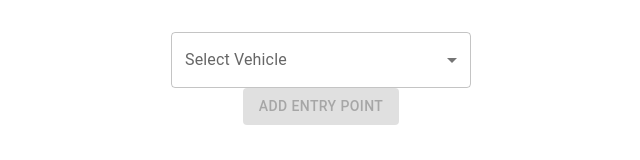
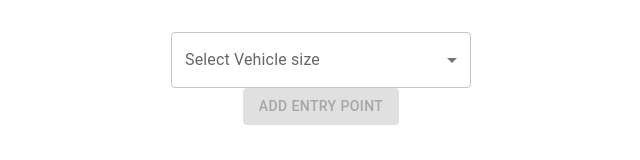
Before and after one commit to ReyesBryanAngel/Parking-Lot-System, a React (Vite) app: page / in a window 1280 px wide. Shown: the top 160 px of the page, without its empty margins (319-959 px from the left). Built offline with nearby package versions, Linux system fonts and the light colour scheme.

Commit message:
change: label and alert message

```diff
--- a/src/components/VehicleSelection.jsx
+++ b/src/components/VehicleSelection.jsx
@@ -5,7 +5,7 @@ const VehicleSelection = ({vehicleSize, handleVehicleSizeChange }) => {
     return (
         <div>
             <FormControl sx={{ width:"300px" }}>
-                <InputLabel id="demo-simple-select-label">Select Vehicle</InputLabel>
+                <InputLabel id="demo-simple-select-label">Select Vehicle size</InputLabel>
                 <Select
                     labelId="demo-simple-select-label"
                     id="demo-simple-select"
--- a/src/routes/ParkingSystem.jsx
+++ b/src/routes/ParkingSystem.jsx
@@ -58,7 +58,7 @@ const ParkingSystem = () => {
                     alert('Medium Vehicles cannot park to small parking slot.');
                     break;
                 case vehicleSize === 2 && (parkingSize === 0 || parkingSize === 1):
-                    alert('Large Parking cannot park to either small or medium parking slots.');
+                    alert('Large Vehicles cannot park to either small or medium parking slots.');
                     break;
                 default:
                     setOccupiedParkingLots(prevOccupiedParkingLots => [...prevOccupiedParkingLots, updatedParkingSlots[slotIndex]]);
@@ -185,7 +185,7 @@ const ParkingSystem = () => {
                             return (
                                 !hiddenSlots[slot.id] && slot.vehicle && (
                                     <div key={slot.id} className='mt-20'>
-                                        <Typography>{slot.name} (Size: {getSizeLabel(slot.vehicle.size)}) <br/></Typography>
+                                        <Typography>{slot.name.replace("Parking", "Vehicle")} (Size: {getSizeLabel(slot.vehicle.size)}) <br/></Typography>
                                         <div className='flex items-center justify-center mt-5 space-x-5 '>
                                             <Button variant='contained'
                                                 onClick={() => {
```
